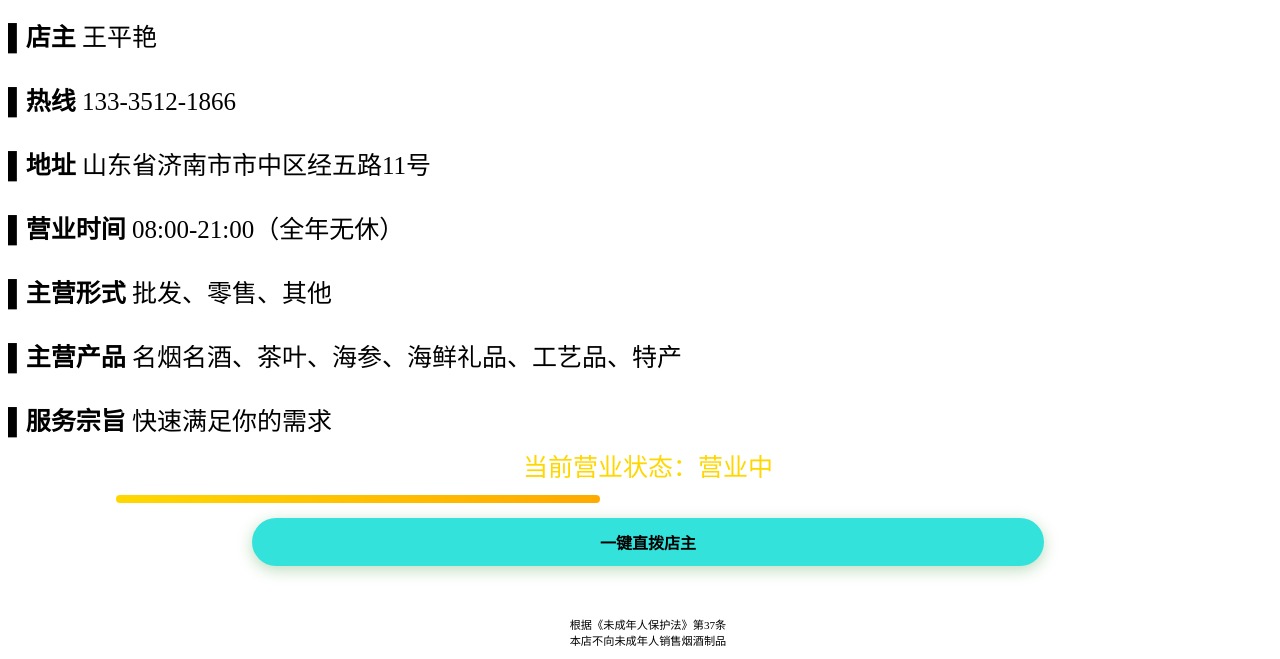
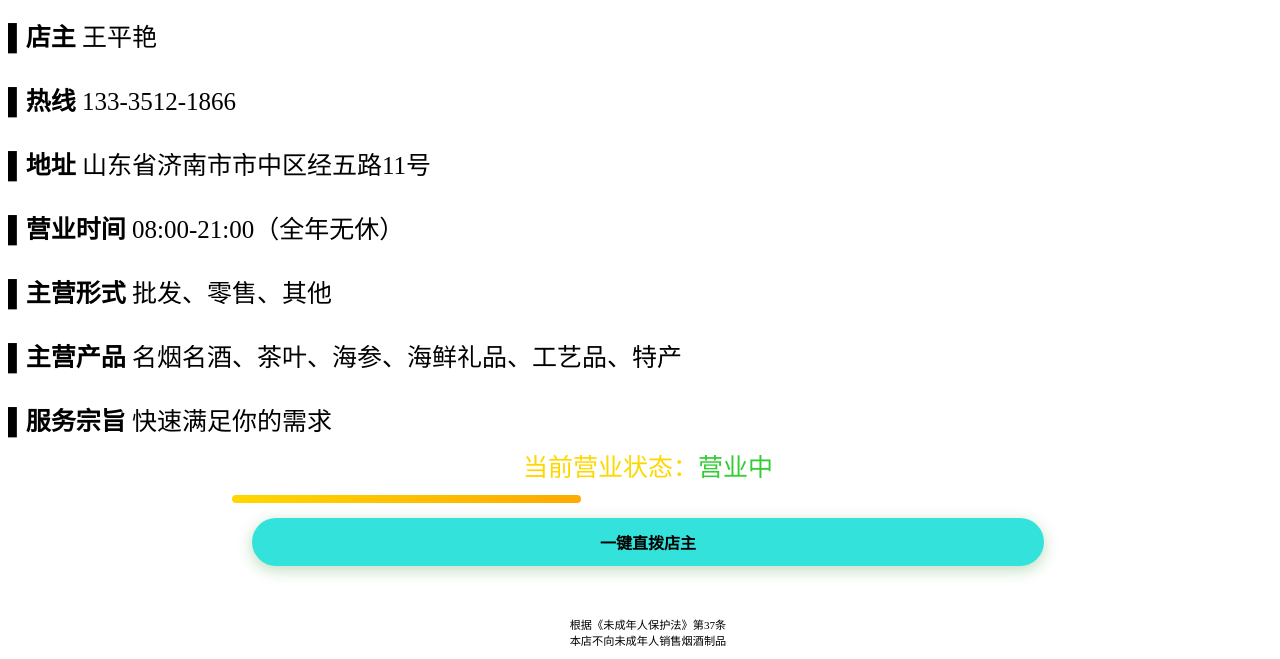
Before and after one commit to BEIMINGJIAOLONG/BEIMING.github.io, a plain HTML site: page index.html in a window 1280 px wide. Shown: the part 166-825 px from the top of the page. Drawn offline with Linux system fonts and the light colour scheme.

Commit message:
Update index.html

```diff
--- a/index.html
+++ b/index.html
@@ -8,12 +8,11 @@
 <style>
 /* 动态营业时间指示器 */
 .hours-indicator {
-  width: 90%;
+  width: 65%;
   height: 8px;
   background: rgba(255, 255, 255, 0.1);
   border-radius: 4px;
   margin: 12px auto;
-  padding-left: 88px;
   position: relative;
 }
 .hours-progress {
@@ -108,7 +107,7 @@ function updateBusinessStatus() {
 
   if (hour >= 8 && hour < 21) {
     statusElement.textContent = '营业中 ';
-    statusElement.style.color = '# 032CD32';
+    statusElement.style.color = '#32CD32';
   } else {
     statusElement.textContent = '已打烊 ';
     statusElement.style.color = '#FF4444';
```
